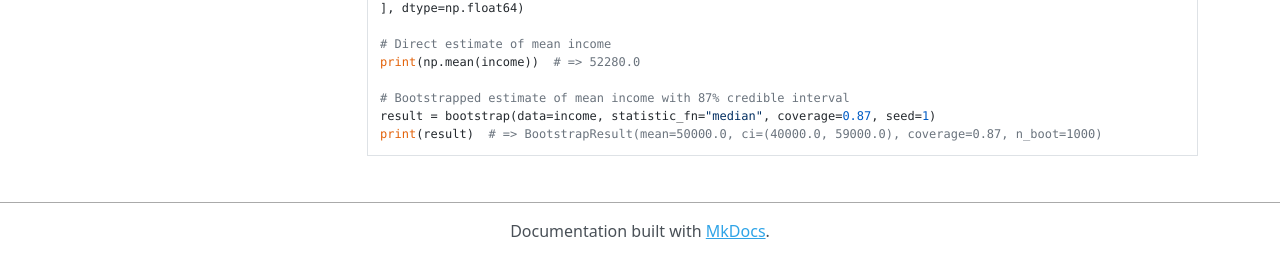
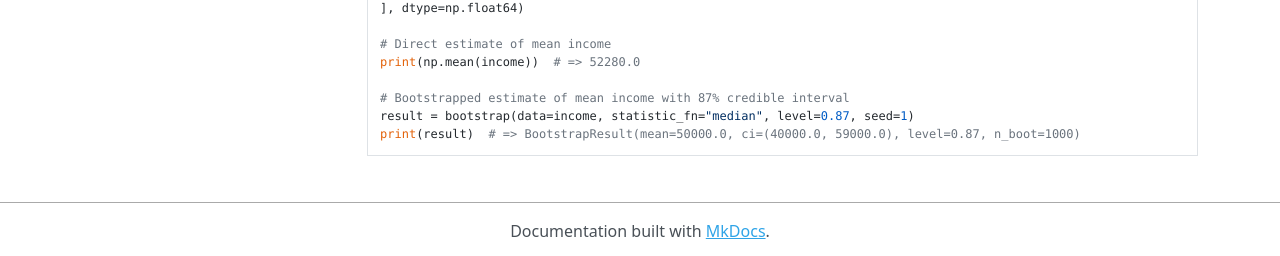
Before and after one commit to cwehmeyer/bbstat, an MkDocs documentation site: the page built from docs/index.md, in a window 1280 px wide and 900 px high, scrolled down 620 px. Shown: the part 641-897 px from the top of the window. Built offline with MkDocs 1.6.1, drawn with Linux system fonts in a browser that asks for light colours; nearby versions of some CDN libraries.

Commit message:
chore(renaming): coverage -> level

````diff
--- a/docs/index.md
+++ b/docs/index.md
@@ -66,6 +66,6 @@ income = np.array([
 print(np.mean(income))  # => 52280.0
 
 # Bootstrapped estimate of mean income with 87% credible interval
-result = bootstrap(data=income, statistic_fn="median", coverage=0.87, seed=1)
-print(result)  # => BootstrapResult(mean=50000.0, ci=(40000.0, 59000.0), coverage=0.87, n_boot=1000)
+result = bootstrap(data=income, statistic_fn="median", level=0.87, seed=1)
+print(result)  # => BootstrapResult(mean=50000.0, ci=(40000.0, 59000.0), level=0.87, n_boot=1000)
 ```
````
Also changed, not shown: CHANGELOG.md (+1 -1 lines), README.md (+5 -5 lines), 8 other files.
